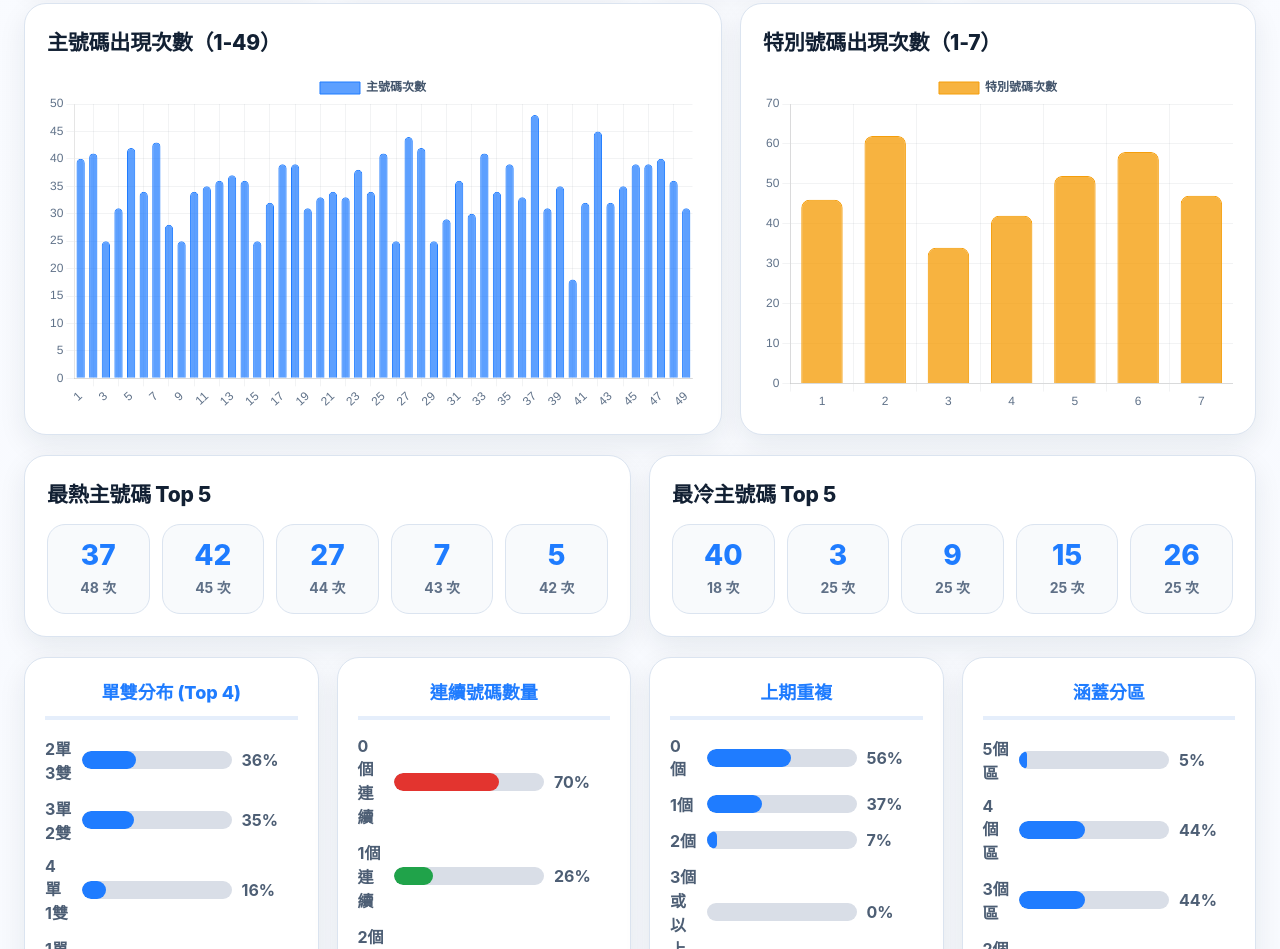
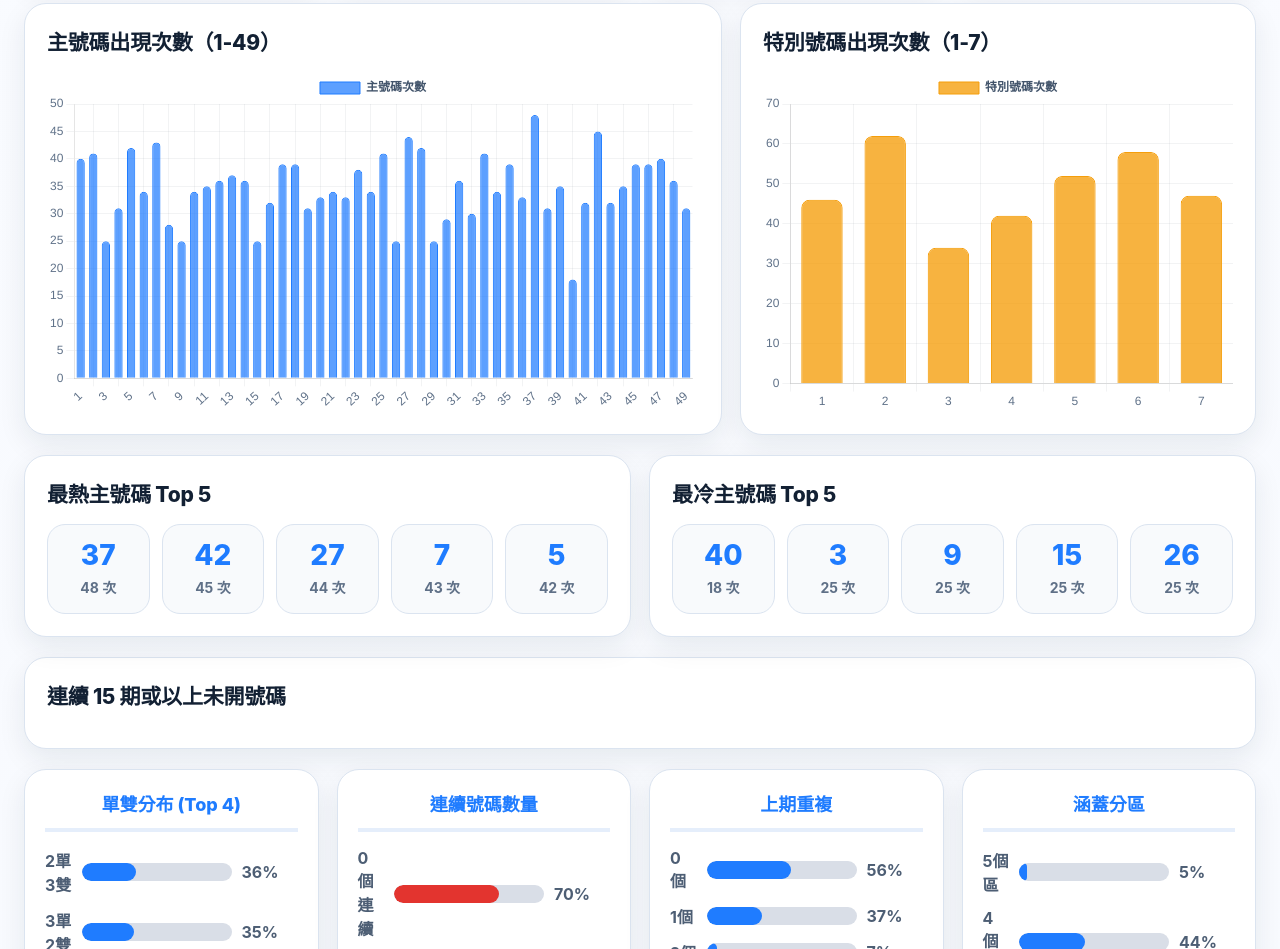
Before and after one commit to ycmycmkaka/daily-grand, a website: page index.html in a window 1280 px wide. Shown: the part 241-1190 px from the top of the page. Drawn offline with nearby package versions, Linux system fonts and the light colour scheme.

Commit message:
Update index.html

```diff
--- a/index.html
+++ b/index.html
@@ -340,6 +340,11 @@
         <h2 class="section-title">最冷主號碼 Top 5</h2>
         <div class="balls-grid" id="coldMainNumbers"></div>
       </div>
+    </div>
+
+    <div class="card" style="margin-bottom: 20px;">
+      <h2 class="section-title">連續 15 期或以上未開號碼</h2>
+      <div class="balls-grid" id="missingLongGrid"></div>
     </div>
 
     <div class="layout-4">
```
